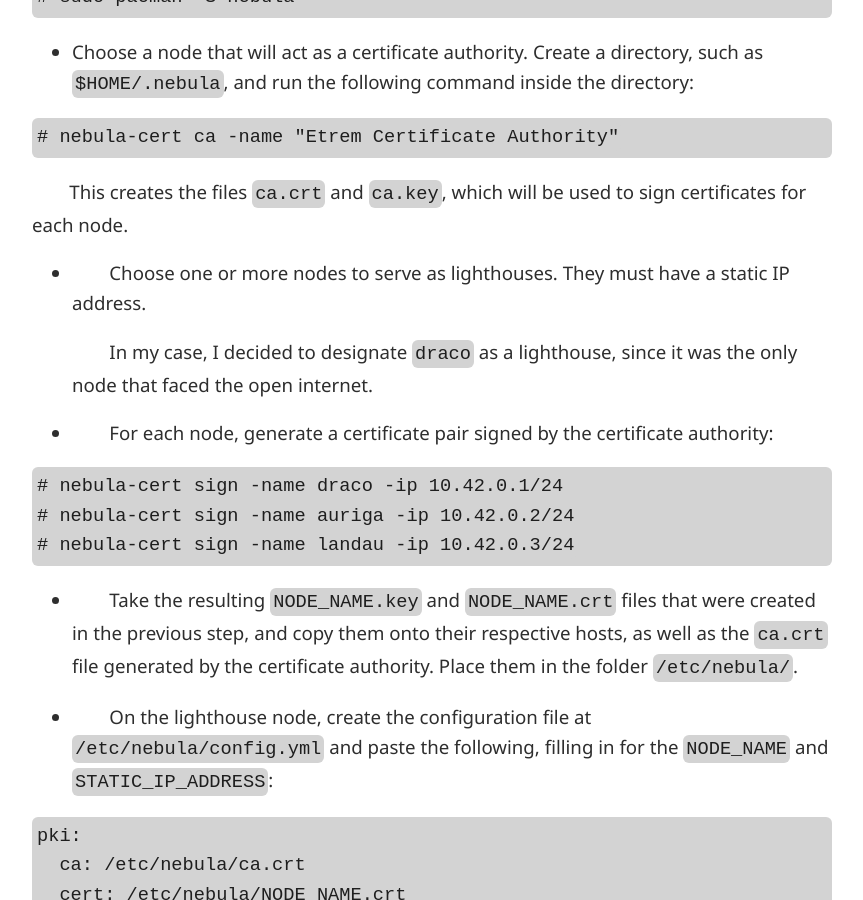
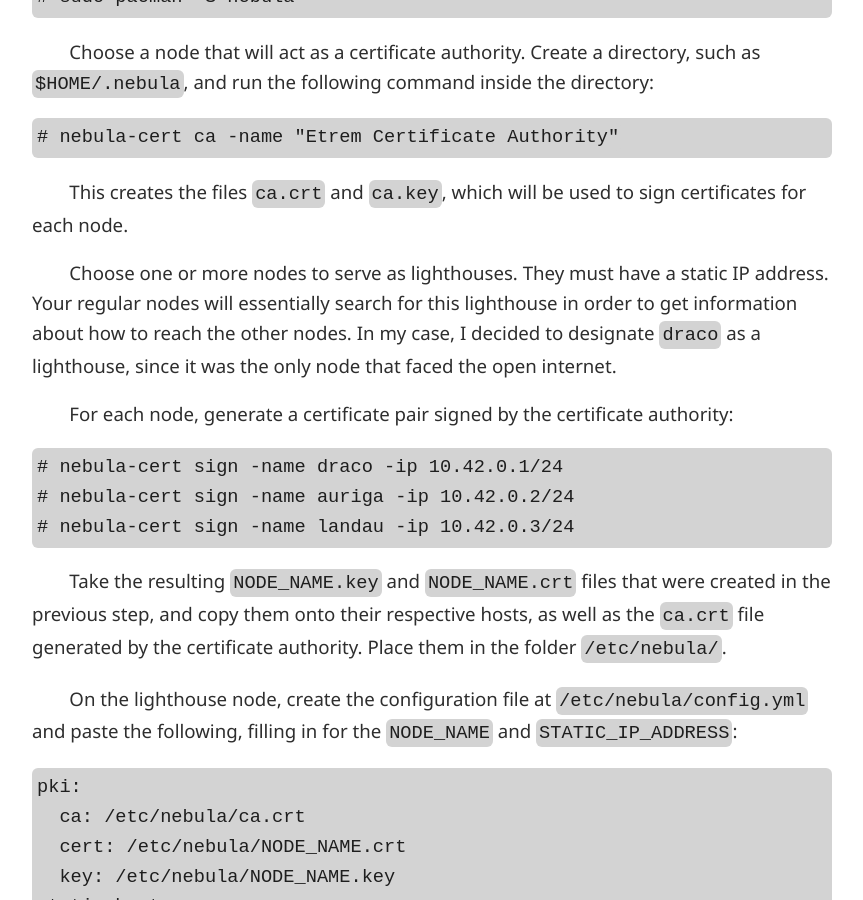
Before and after one commit to elementalbasis/elementalbasis.com, a Jekyll site: the page built from _posts/2025-08-28-nebula-cluster.md, in a window 1280 px wide and 900 px high, scrolled down 1158 px. Shown: the whole window, without its empty margins (208-1071 px from the left). Built offline with Jekyll 4.4.1, drawn with Linux system fonts in a browser that asks for light colours; some of the changed text lies outside the part shown.

Commit message:
Removed bullet points entirely from the Nebula post.

````diff
--- a/_posts/2025-08-28-nebula-cluster.md
+++ b/_posts/2025-08-28-nebula-cluster.md
@@ -17,29 +17,29 @@ network.
 
 ## Steps:
 
-* Install `nebula` on all the nodes.
+Install `nebula` on all the nodes.
 
 ```
 # sudo pacman -S nebula
 ```
 
-* Choose a node that will act as a certificate authority. Create a directory,
+Choose a node that will act as a certificate authority. Create a directory,
 such as `$HOME/.nebula`, and run the following command inside the directory:
 
 ```
 # nebula-cert ca -name "Etrem Certificate Authority"
 ```
 
-  This creates the files `ca.crt` and `ca.key`, which will be used to sign
+This creates the files `ca.crt` and `ca.key`, which will be used to sign
 certificates for each node.
 
-* Choose one or more nodes to serve as lighthouses. They must have a static IP
-address.
+Choose one or more nodes to serve as lighthouses. They must have a static IP
+address. Your regular nodes will essentially search for this lighthouse in order
+to get information about how to reach the other nodes. In my case, I decided to
+designate `draco` as a lighthouse, since it was the only node that faced the
+open internet.
 
-  In my case, I decided to designate `draco` as a lighthouse, since it was the
-only node that faced the open internet.
-
-* For each node, generate a certificate pair signed by the certificate
+For each node, generate a certificate pair signed by the certificate
 authority:
 
 ```
@@ -48,12 +48,12 @@ authority:
 # nebula-cert sign -name landau -ip 10.42.0.3/24
 ```
 
-* Take the resulting `NODE_NAME.key` and `NODE_NAME.crt` files that were
+Take the resulting `NODE_NAME.key` and `NODE_NAME.crt` files that were
 created in the previous step, and copy them onto their respective hosts,
 as well as the `ca.crt` file generated by the certificate authority. Place them
 in the folder `/etc/nebula/`.
 
-* On the lighthouse node, create the configuration file at `/etc/nebula/config.yml`
+On the lighthouse node, create the configuration file at `/etc/nebula/config.yml`
 and paste the following, filling in for the `NODE_NAME` and `STATIC_IP_ADDRESS`:
 
 ```
@@ -93,7 +93,7 @@ firewall:
       host: any
 ```
 
-* On regular nodes, the file will be mostly the same, except for the following
+On regular nodes, the file will be mostly the same, except for the following
 changes:
 
 ```
@@ -118,9 +119,9 @@ address=/auriga.neb/10.42.0.2
 address=/landau.neb/10.42.0.3
 ```
 
-* Enable the `dnsmasq` daemon on the lighthouse node.
+Enable the `dnsmasq` daemon on the lighthouse node.
 
-* On each regular node, create the following file at
+On each regular node, create the following file at
 `/etc/systemd/resolved.conf.d/nebula.conf`:
 
 ```
@@ -129,5 +130,8 @@ DNS=10.42.0.1
 Domains=~neb neb
 ```
 
-* Configure each node to accept your SSH keys as appropriate. Test your new
+This allows each regular node to resolve any private domain names you give it
+into their corresponding Nebula IP addresses.
+
+Configure each node to accept your SSH keys as appropriate. Test your new
 Nebula cluster to make sure it works.
````
Also changed, not shown: other parts of _posts/2025-08-28-nebula-cluster.md (+4 -3 lines).
